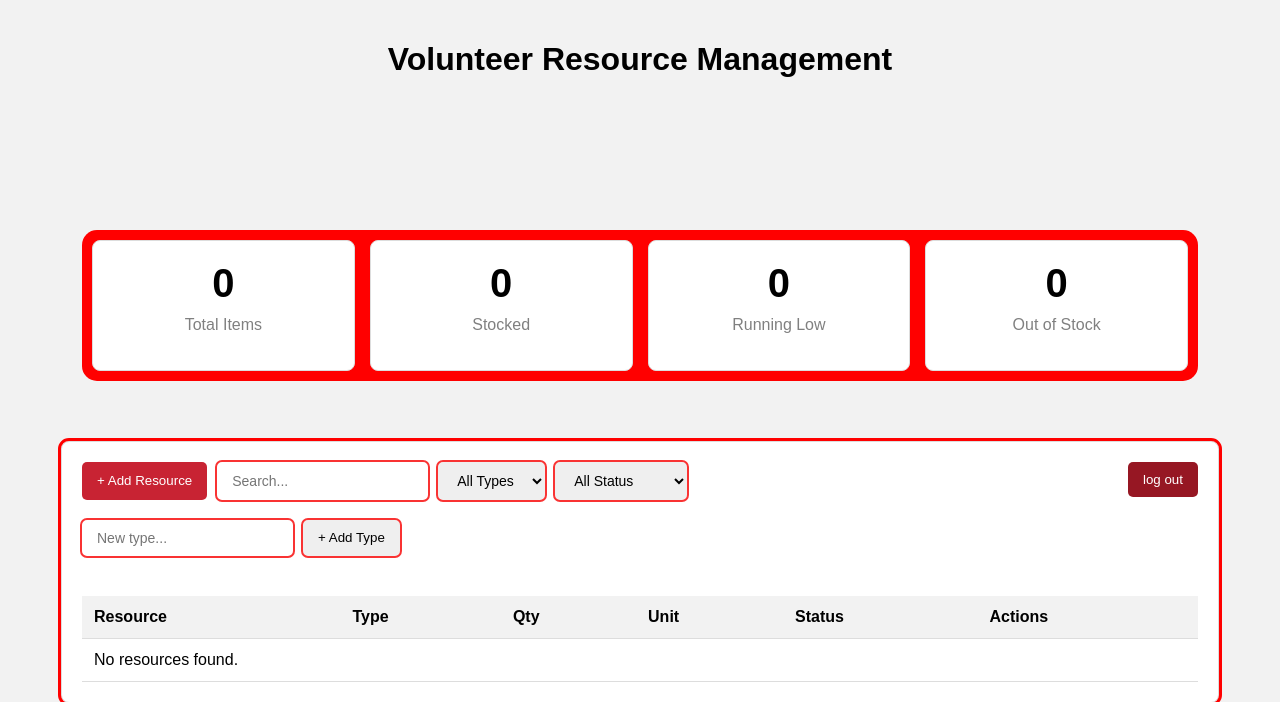
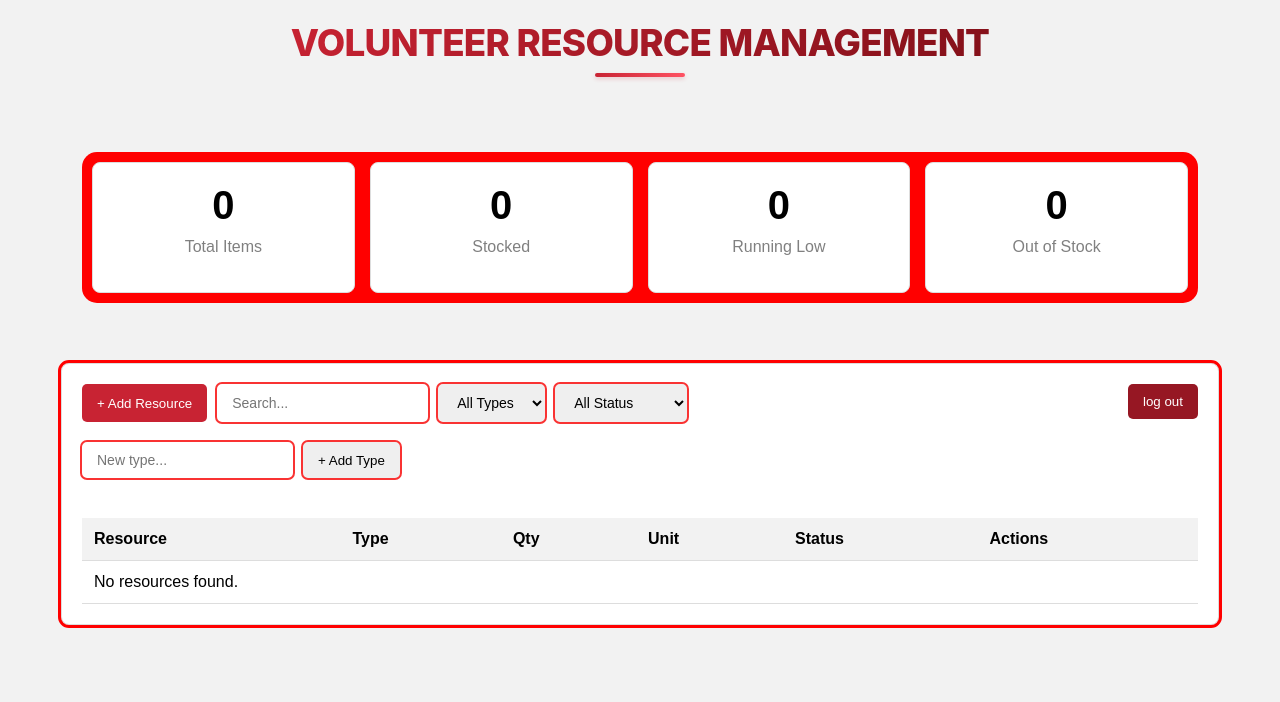
Before and after one commit to DulshaHemini/Disaster-Response-System, a PHP site: the page made by auth/resource_management.php in a window 1280 px wide. Shown: the top 702 px of the page. Run offline with PHP 8.4, Linux system fonts and the light colour scheme; data that the repository does not hold is empty.

Commit message:
added css to header

```diff
--- a/auth/resource_management.css
+++ b/auth/resource_management.css
@@ -16,7 +16,51 @@ body {
     align-items: center;
     /* කොටස් දෙකම තිරස් අතට මැදට (center) ගනී */
     gap: 50px;
+    /* Reduced gap from 35px to 20px to bring elements closer */
 }
+
+/*
+   header
+ */
+.rm_header {
+    font-family: 'Inter', system-ui, -apple-system, sans-serif;
+
+    font-size: 2.3rem;
+
+    font-weight: 800;
+
+    margin: 0 0 10px 0;
+
+    padding-bottom: 12px;
+
+    letter-spacing: -0.02em;
+
+    position: relative;
+
+    text-align: center;
+
+    text-transform: uppercase;
+
+    background: linear-gradient(135deg, #c82333 0%, #821019 100%);
+    -webkit-background-clip: text;
+
+    -webkit-text-fill-color: transparent;
+
+}
+
+.rm_header::after {
+    content: '';
+    position: absolute;
+    bottom: 0;
+    left: 50%;
+    transform: translateX(-50%);
+    width: 90px;
+    height: 4px;
+    background: linear-gradient(90deg, #c82333 0%, #ff5263 100%);
+    border-radius: 2px;
+    box-shadow: 0 2px 4px rgba(200, 35, 51, 0.2);
+}
+
 
 /*
    dashboard
@@ -29,7 +73,8 @@ body {
     gap: 15px;
 
     margin-bottom: 10px;
-    margin-top: 80px;
+    margin-top: 15px;
+    /* Decreased margin-top from 80px to 15px to sit beautifully below the header */
 
     border-radius: 15px;
 
```
